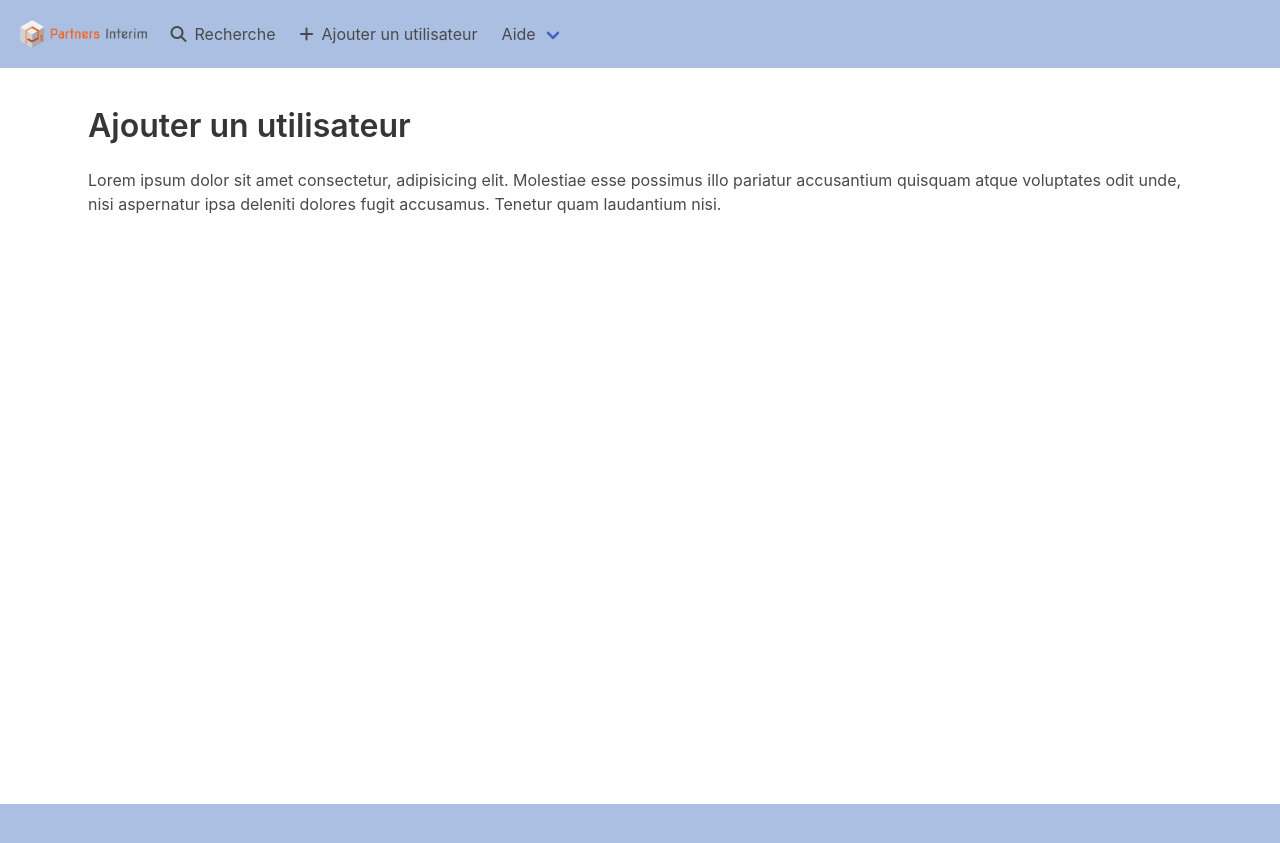
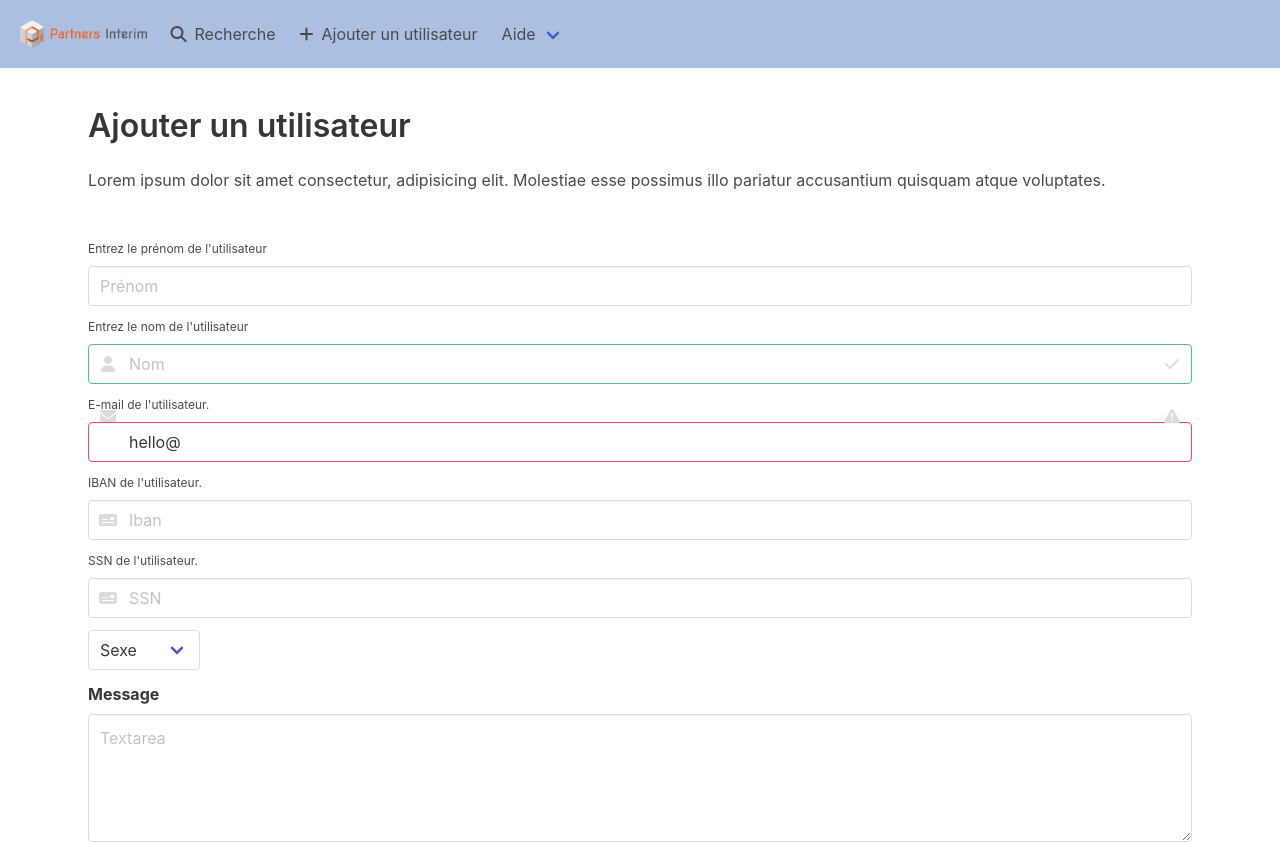
Before and after one commit to stoyann-open-classrooms/test_interim, a SvelteKit app: page /add-user in a window 1280 px wide. Shown: the top 843 px of the page. Built offline with nearby package versions, Linux system fonts and the light colour scheme.

Commit message:
ui pages

```diff
--- a/src/components/shared/Footer.svelte
+++ b/src/components/shared/Footer.svelte
@@ -1,4 +1,4 @@
-<footer class="footer">
+<footer class="footer fixed-botom">
 	<div class="content has-text-centered">
 		<div class="m-3">
 			<a class="m-4" href="/about"> <i class=" mr-2 fa-solid fa-comment-dots" /> A propos</a>
--- a/src/components/shared/Header.svelte
+++ b/src/components/shared/Header.svelte
@@ -2,7 +2,7 @@
 	import logo from '../../assets/parteners_interim_logo.png';
 </script>
 
-<header class="has-navbar-fixed-top p-2 mb-4 ">
+<header class="has-navbar fixed-top p-2 mb-4 ">
 	<nav class="navbar" aria-label="main navigation">
 		<div class="navbar-brand">
 			<a class="navbar-item" href="/">
--- a/src/routes/+page.svelte
+++ b/src/routes/+page.svelte
@@ -19,6 +19,7 @@
 	function goRecherche(event: { detail: { txt: any } }) {
 		let url = `https://dummyjson.com/users/search?q=${event.detail.txt}`;
 		console.log(url);
+		users = [];
 		fetch(url)
 			.then((response) => response.json())
 			.then(function (data) {
--- a/src/routes/add-user/+page.svelte
+++ b/src/routes/add-user/+page.svelte
@@ -4,7 +4,89 @@
 	<h1 class="title is-3 is-center">Ajouter un utilisateur</h1>
 	<p>
 		Lorem ipsum dolor sit amet consectetur, adipisicing elit. Molestiae esse possimus illo pariatur
-		accusantium quisquam atque voluptates odit unde, nisi aspernatur ipsa deleniti dolores fugit
-		accusamus. Tenetur quam laudantium nisi.
+		accusantium quisquam atque voluptates.
 	</p>
+	<form class="mt-6">
+		<div class="field">
+			<p class="help mb-2">Entrez le prénom de l'utilisateur</p>
+			<div class="control">
+				<input class="input" type="text" placeholder="Prénom" />
+			</div>
+		</div>
+
+		<div class="field">
+			<p class="help mb-2">Entrez le nom de l'utilisateur</p>
+			<div class="control has-icons-left has-icons-right">
+				<input class="input is-success" type="text" placeholder="Nom" />
+				<span class="icon is-small is-left">
+					<i class="fas fa-user" />
+				</span>
+				<span class="icon is-small is-right">
+					<i class="fas fa-check" />
+				</span>
+			</div>
+		</div>
+
+		<div class="field">
+			<div class="control has-icons-left has-icons-right">
+				<p class="help mb-2">E-mail de l'utilisateur.</p>
+				<input class="input is-danger" type="email" placeholder="Email input" value="hello@" />
+				<span class="icon is-small is-left">
+					<i class="fas fa-envelope" />
+				</span>
+				<span class="icon is-small is-right">
+					<i class="fas fa-exclamation-triangle" />
+				</span>
+			</div>
+		</div>
+		<div class="field">
+			<p class="help mb-2">IBAN de l'utilisateur.</p>
+			<div class="control has-icons-left has-icons-right">
+				<input class="input " type="number" placeholder="Iban" value="hello@" />
+				<span class="icon is-small is-left">
+					<i class="fa-solid fa-money-check" />
+				</span>
+				<!-- <span class="icon is-small is-right">
+					<i class="fas fa-exclamation-triangle" />
+				</span> -->
+			</div>
+		</div>
+		<div class="field">
+			<p class="help mb-2">SSN de l'utilisateur.</p>
+			<div class="control has-icons-left has-icons-right">
+				<input class="input" type="text" placeholder="SSN" />
+				<span class="icon is-small is-left">
+					<i class="fa-solid fa-money-check" />
+				</span>
+				<span class="icon is-small is-right" />
+			</div>
+		</div>
+
+		<div class="field">
+			<div class="control">
+				<div class="select">
+					<select>
+						<option>Sexe</option>
+						<option>Homme </option>
+						<option>Femme</option>
+					</select>
+				</div>
+			</div>
+		</div>
+
+		<div class="field">
+			<label class="label">Message</label>
+			<div class="control">
+				<textarea class="textarea" placeholder="Textarea" />
+			</div>
+		</div>
+		<div class="field is-grouped is-grouped-centered">
+			<p class="control">
+				<a class="button is-primary" href="/add-user">Envoyer</a>
+			</p>
+			<p class="control">
+				<a class="button is-light" href="/add-user">Annuler</a>
+			</p>
+		</div>
+	</form>
 </main>
```
Also changed, not shown: src/routes/bug-report/+page.svelte (+7 -8 lines).
